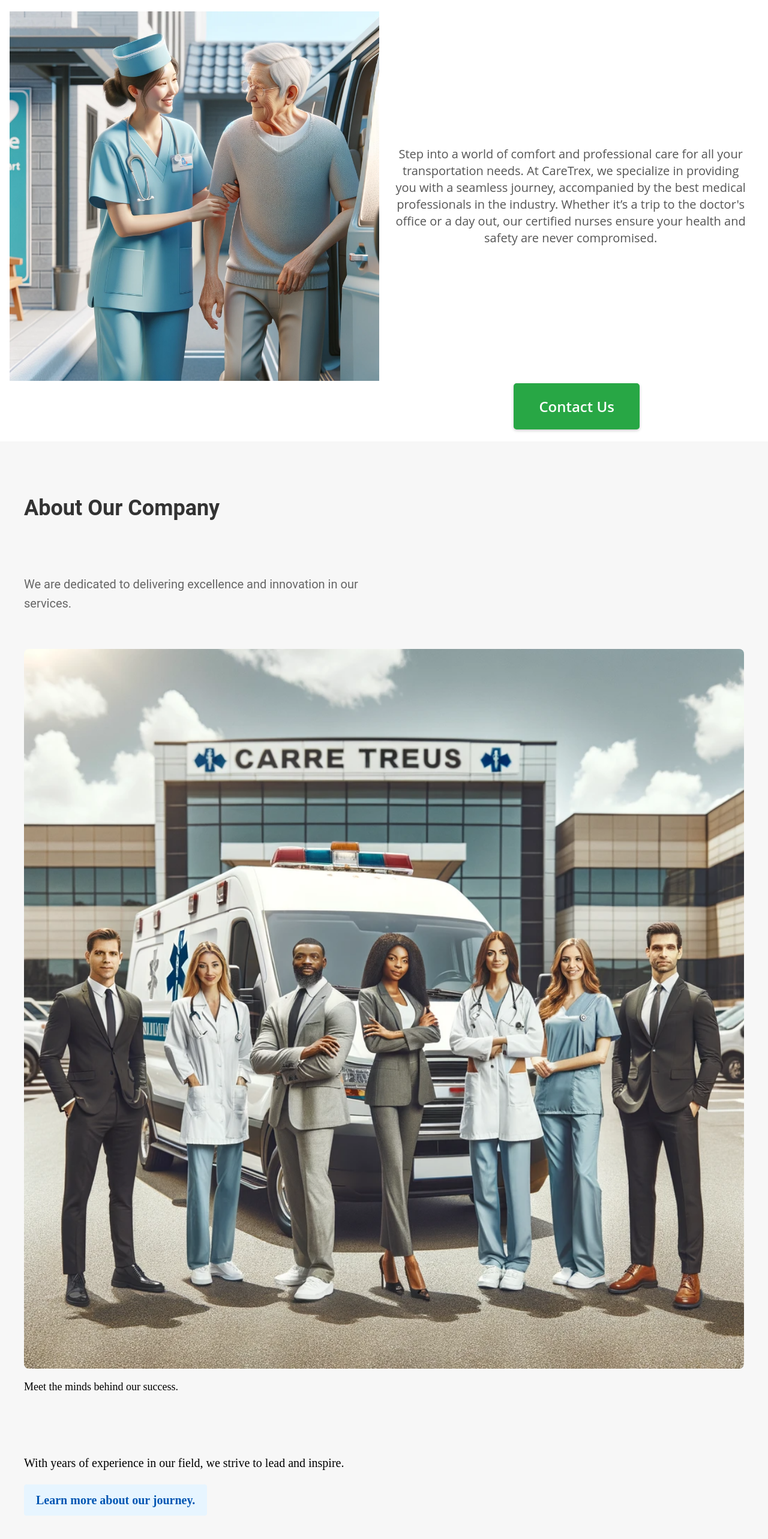
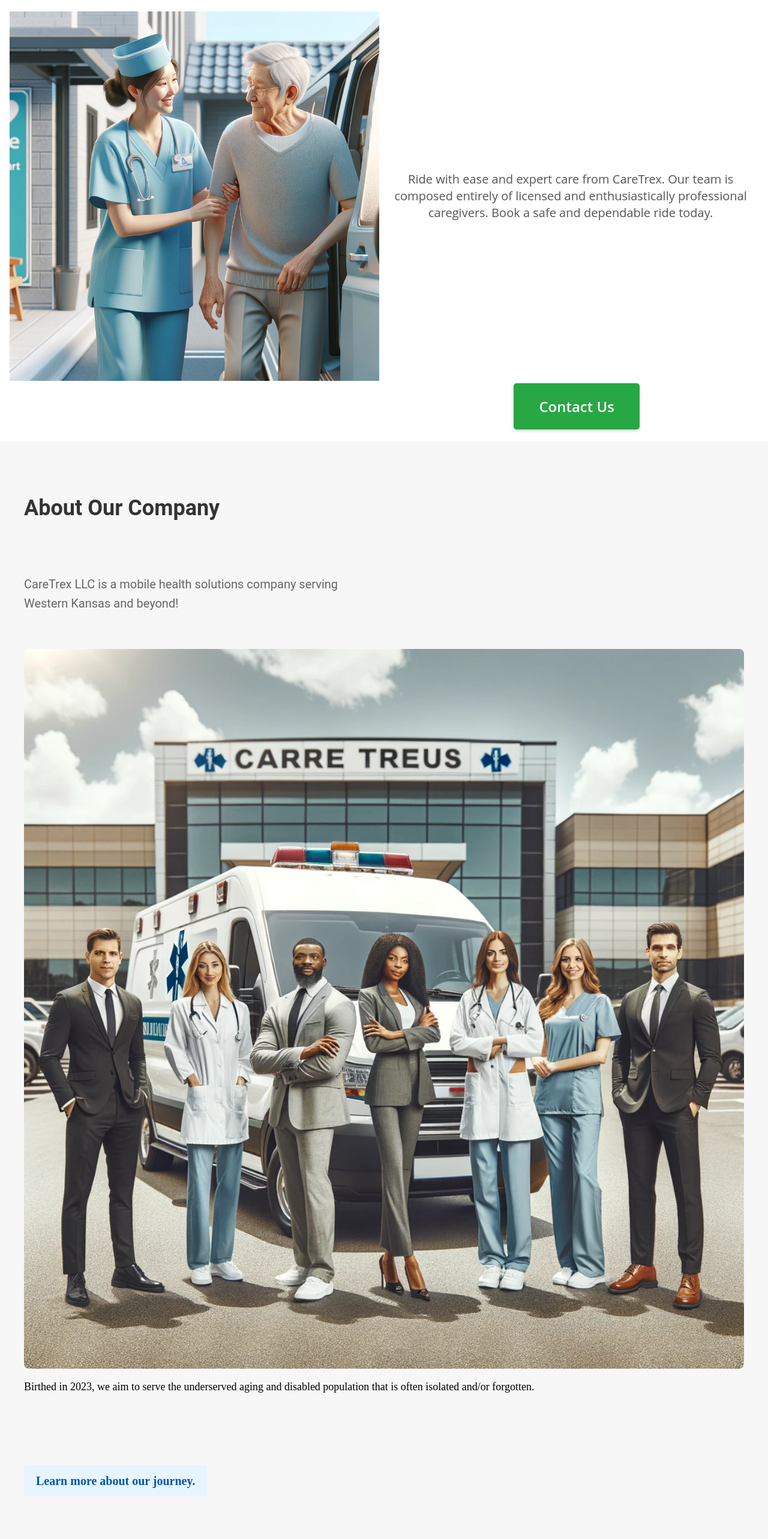
Before and after one commit to pdbforone/caretrex, a Next.js app: page / in a window 1280 px wide. Shown: the part 180-2746 px from the top of the page at 60% size. Built offline with nearby package versions, Linux system fonts and the light colour scheme.

Commit message:
adding custom copy, adjusting image priortiy, more viewport adjustments

```diff
--- a/src/app/components/Contact.jsx
+++ b/src/app/components/Contact.jsx
@@ -4,14 +4,15 @@ import { handleCallSupport } from './handleCallSupport';
 export default function Contact() {
   return (
     <section id="contact" className={styles.contactSection}>
-      <h2 className={styles.heading}>Get in Touch – We’re Here to Assist</h2>
+      <h2 className={styles.heading}>Get in touch, you'll be glad you did!
+      </h2>
       <p className={styles.description}>
         Ready to book your journey or need more information? Contact CareTrex today to discuss your medical transportation needs. Our team is here to provide you with the best solutions.
       </p>
       <div className={styles.contactInfo}>
-        <p><i className={`${styles.icon} ${styles.iconPhone}`}></i><a className={styles.link} href="tel:+17088550863">708-855-0863</a></p>
-        <p><i className={`${styles.icon} ${styles.iconEnvelope}`}></i><a className={styles.link} href="mailto:info@caretrex.com">info@caretrex.com</a></p>
-        <p><i className={`${styles.icon} ${styles.iconLocation}`}></i>123 Care Street, Health City</p>
+        <p><i className={`${styles.icon} ${styles.iconPhone}`}></i><a className={styles.link} href="tel:+17088550863">719-352-1389</a></p>
+        <p><i className={`${styles.icon} ${styles.iconEnvelope}`}></i><a className={styles.link} href="mailto:info@caretrex.com">rexisthebest5@gmail.com</a></p>
+        <p><i className={`${styles.icon} ${styles.iconLocation}`}></i>2900 Willow St. Hays KS, 67601</p>
       </div>
       <button className={styles.ctaButton} onClick={handleCallSupport}>Contact Us</button>
     </section>
--- a/src/app/components/aboutSection.jsx
+++ b/src/app/components/aboutSection.jsx
@@ -7,7 +7,8 @@ export default function About() {
     <section className={styles.aboutContainer}>
       <h2 className={styles.headline}>About Our Company</h2>
       <p className={styles.missionStatement}>
-        We are dedicated to delivering excellence and innovation in our services.
+       CareTrex LLC is a mobile health solutions company serving Western Kansas and beyond!
+
       </p>
       <div className={styles.teamIntroduction}>
         <Image
@@ -18,10 +19,10 @@ export default function About() {
           height={600}
           className={styles.teamImage}
         />
-        <p className={styles.teamText}>Meet the minds behind our success.</p>
+        <p className={styles.teamText}> Birthed in 2023, we aim to serve the underserved aging and disabled population that is often isolated and/or forgotten.</p>
       </div>
       <p className={styles.seoBackground}>
-        With years of experience in our field, we strive to lead and inspire. <a className={styles.learnMoreLink} href="/about">Learn more about our journey.</a>
+        <a className={styles.learnMoreLink} href="/about">Learn more about our journey.</a>
       </p>
     </section>
   );
--- a/src/app/components/handleCallSupport.jsx
+++ b/src/app/components/handleCallSupport.jsx
@@ -1,6 +1,6 @@
 "use client"
 export  const handleCallSupport = () => {
     // Open the default phone app with the number pre-filled
-    window.location.href = 'tel:+17088550863';
+    window.location.href = 'tel:+7193521389';
     console.log('Calling support...');
   };
--- a/src/app/components/heroSec.jsx
+++ b/src/app/components/heroSec.jsx
@@ -22,15 +22,12 @@ export default function HeroSec() {
 
 
     <p className={styles.heroP}>
-    Ride with ease and expert care at CareTrex. Our certified nurses ensure a seamless and safe journey, wherever you need to go.
+    Ride with ease and expert care from CareTrex. Our team is composed entirely of licensed and enthusiastically professional caregivers. Book a safe and dependable ride today.
     </p>
 
     <p className={`${styles.heroP} ${styles.additionalTextContent}`}>
-  Step into a world of comfort and professional care for all your transportation needs.
-  At CareTrex, we specialize in providing you with a seamless journey,
-   accompanied by the best medical professionals in the industry.
-  Whether it’s a trip to the doctor's office or a day out,
-   our certified nurses ensure your health and safety are never compromised.
+
+ Ride with ease and expert care from CareTrex. Our team is composed entirely of licensed and enthusiastically professional caregivers. Book a safe and dependable ride today.
 </p>
 
     <Link href="/Contact" className={styles.buttonContainer}>
--- a/src/app/components/mobileHeroImage.js
+++ b/src/app/components/mobileHeroImage.js
@@ -6,5 +6,6 @@ export function HeroImage() {
       height="250"
       width="250"
       layout="responsive"
+      priority={true}
       className={styles.imageLeft}/>
 }
--- a/src/app/components/servicesOffered.jsx
+++ b/src/app/components/servicesOffered.jsx
@@ -4,7 +4,7 @@ export default function ServicesOffered ()  {
         {
           icon: '/rex.jpg', // Replace with your image path
           title: 'Nurse-Assisted Medical Transport',
-          description: 'Specialized transport for hospital visits, therapy sessions, and medical appointments, equipped with necessary medical equipment for continuous care.',
+          description: '- Non-emergency medical transport within Hays: Monday - Friday. Longer transports and trips are available by appointment.',
         },
         // ... other services
       ];
@@ -20,7 +20,7 @@ export default function ServicesOffered ()  {
             </div>
           ))}
           <p className={styles.concludingStatement}>
-            All our services are designed with your health and safety as our top priority...
+            Our services are designed with your health and safety as our top priority.
           </p>
         </section>
       );
--- a/src/app/styles/aboutSection.module.css
+++ b/src/app/styles/aboutSection.module.css
@@ -34,13 +34,13 @@
 
 .teamText {
   font-size: 16px; /* Adjusted font size for readability */
-  margin-bottom: 20px; /* Space below the team text */
+ margin-bottom: 20px;
 }
 
 .seoBackground {
   font-size: 16px;
   line-height: 1.6; /* Improved line-height for readability */
-  margin-bottom: 30px; /* Adjusted bottom margin for CTA */
+  padding-bottom: 30px;
 }
 
 .learnMoreLink {
@@ -61,6 +61,7 @@
     grid-template-columns: 1fr 1fr;
     gap: 40px;
     padding: 40px;
+    margin: 0;
   }
 
   .headline {
@@ -69,12 +70,15 @@
     text-align: left; /* Align text to the left on larger screens */
   }
 
+
+
   /* Left-align the text for larger screens */
   .missionStatement,
   .teamText,
   .seoBackground {
     text-align: left;
-  }
+
+      }
 
   .teamIntroduction {
     grid-column: 1 / -1;
@@ -88,8 +92,11 @@
   .missionStatement,
   .seoBackground {
     font-size: 20px; /* Larger font size for larger screens */
+
   }
   .teamText {
     font-size: 18px; /* Larger font size for larger screens */
+
   }
+
 }
--- a/src/app/styles/heroSec.module.css
+++ b/src/app/styles/heroSec.module.css
@@ -220,6 +220,7 @@
     grid-column: 1 / 7; /* Spans first 6 of 12 columns */
     grid-row: 2;
     margin-left: 1rem;
+    position: relative;
   }
 
   .additionalTextContent {
--- a/src/app/styles/servicesOffered.module.css
+++ b/src/app/styles/servicesOffered.module.css
@@ -1,5 +1,6 @@
 /* Base styles - keep mobile-first approach */
 .container {
+  margin: 0;
     padding: 20px;
     background-color: #f9f9f9; /* Example background color */
   }
```
